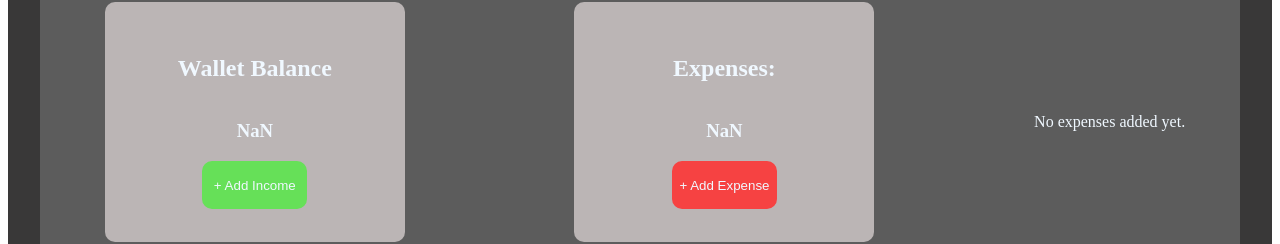
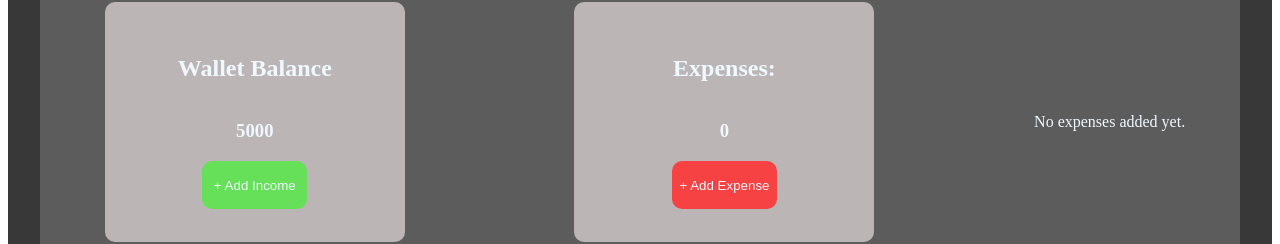
Before and after one commit to amritha-sabu/ExpenseTracker, a React (Vite) app: page / in a window 1280 px wide. Shown: the part 178-422 px from the top of the page. Built offline with nearby package versions, Linux system fonts and the light colour scheme.

Commit message:
Fixed Errors

```diff
--- a/src/Components/LandingPage/LandingPage.jsx
+++ b/src/Components/LandingPage/LandingPage.jsx
@@ -3,36 +3,33 @@ import Hero from "../Hero Section/Hero";
 import Expenses from "../Expenses/Expenses";
 
 const LandingPage = () => {
-    // const [topExpensesData, setTopExpensesData] = useState([
-    //     {category : 'Food', price : 0},
-    //     {category : 'Transport', price : 0},
-    //     {category : 'Entertainment', price : 0},
-    //     {category : 'Grocerry', price  : 0}
-    // ]);
 
-    const [walletBalance, setWalletBalance] = useState(
-        parseFloat(localStorage.getItem('balance'))
-    );
+    const [walletBalance, setWalletBalance] = useState(0);
 
-    const [totalExpense, setTotalExpense] = useState(
-        parseFloat(localStorage.getItem('totalExpense'))
-    );
+    const [totalExpense, setTotalExpense] = useState(0);
 
-    const [expense, setExpense] = useState(
-        JSON.parse(localStorage.getItem('expenses')) || []
-    );
+    const [expense, setExpense] = useState([]);
 
     useEffect(() => {
         if(!localStorage.getItem('balance')){
             localStorage.setItem('balance', 5000);
+            setWalletBalance(500);
+        }else{
+            setWalletBalance(parseInt(localStorage.getItem('balance')));
         }
 
         if(!localStorage.getItem('totalExpense')){
             localStorage.setItem('totalExpense', 0);
+            setTotalExpense(0)
+        }else{
+            setTotalExpense(parseInt(localStorage.getItem('totalExpense')));
         }
 
         if(!localStorage.getItem('expenses')){
             localStorage.setItem('expenses', JSON.stringify([]));
+            setExpense([])
+        }else{
+            setExpense(JSON.parse(localStorage.getItem('expenses')));
         }
     }, []);
 
```
